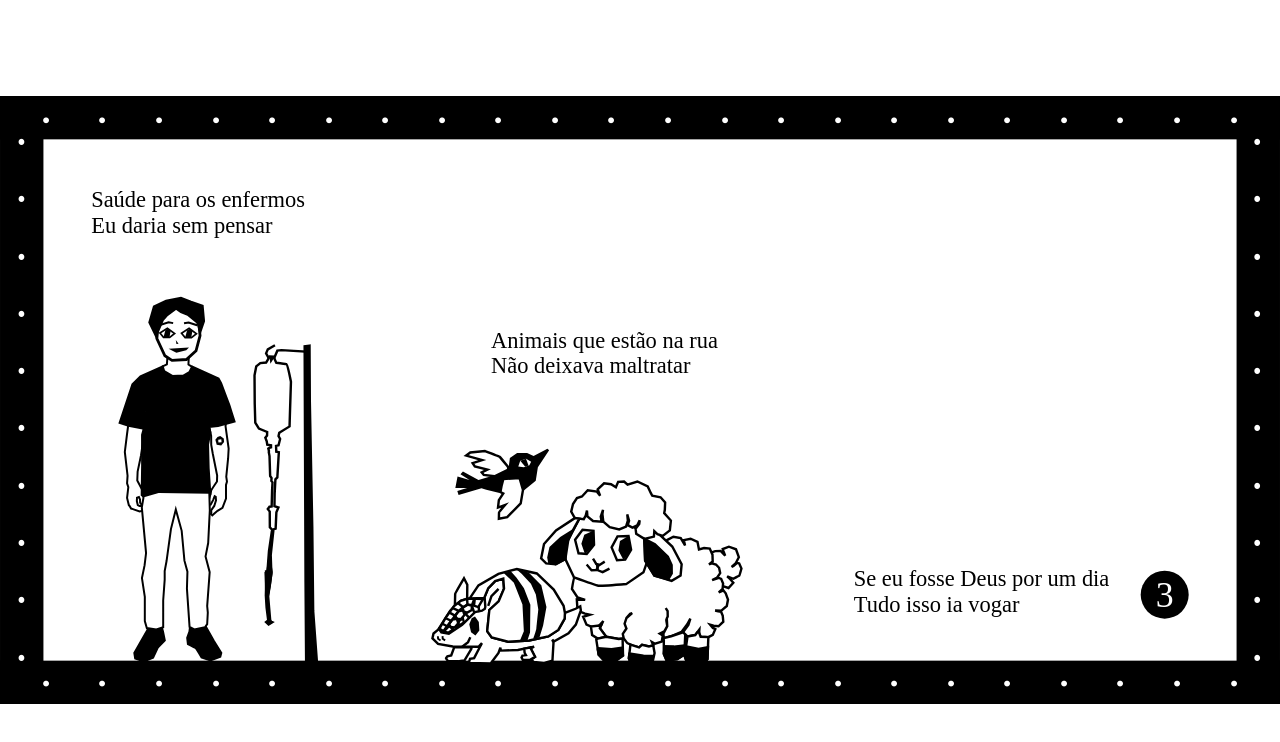
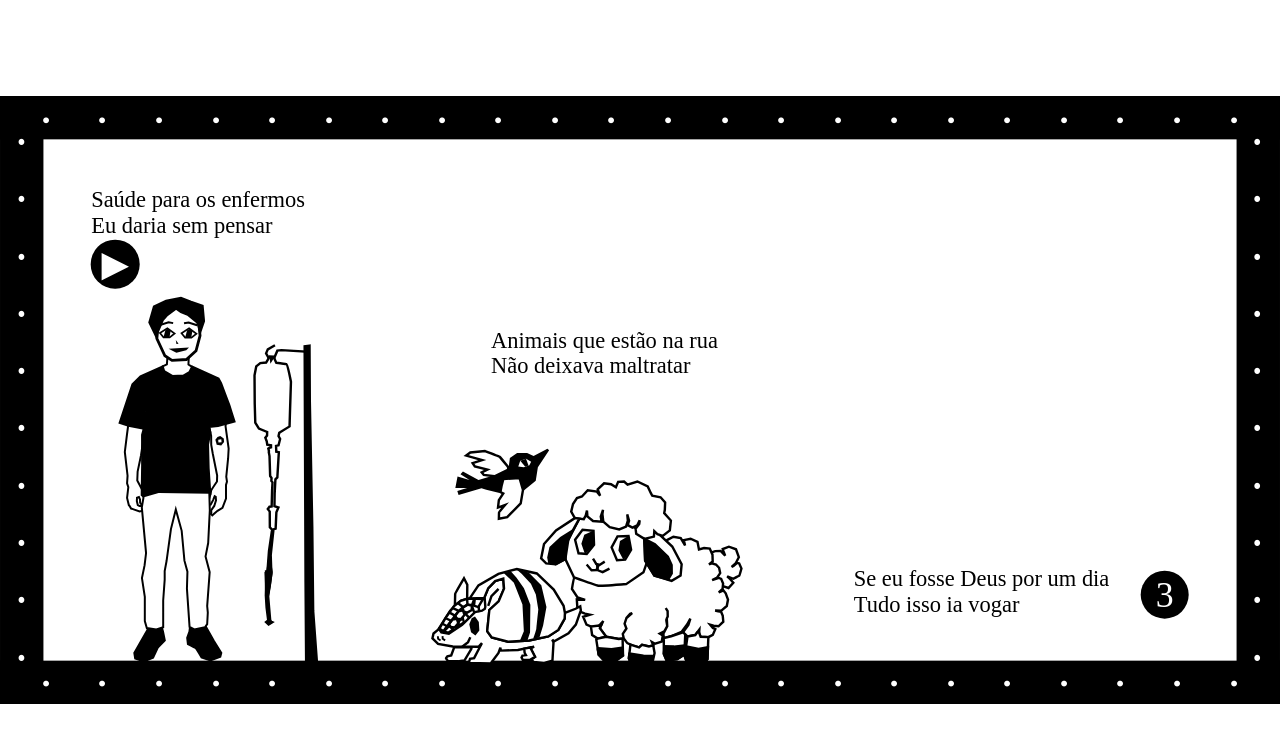
Before and after one commit to yasminalmeidaa/se-eu-fosse-deus-por-um-dia-web-arte, a plain HTML site: page pages/tela4.html in a window 1280 px wide. Drawn offline with Linux system fonts and the light colour scheme.

Commit message:
botao de som tela 4

```diff
--- a/pages/estilotela4.css
+++ b/pages/estilotela4.css
@@ -87,3 +87,46 @@ body {
 
     transform: translate(-50%, -50%);
 }
+
+.botaoAudio {
+    background-color: black;
+    color: white;
+    border: none;
+    border-radius: 50%;
+    display: flex;
+    justify-content: center;
+    align-items: center;
+    /* width: 50px;
+    height: 50px; */
+    width: clamp(24px, 3.8%, 50px);
+    height: auto;
+    aspect-ratio: 1 / 1;
+    font-family: "Amiri";
+    /* font-size: 40px; */
+    font-size: clamp(16px, 2.8vw, 40px);
+    text-align: center;
+    text-decoration: none;
+    cursor: pointer;
+    position:absolute;
+    /* top:50%;
+    left:50%; */
+    top: 33%;
+    left: 9%;
+    /* -webkit-transform:translate3d(-50%, -50%, 0);
+    -moz-transform:translate3d(-50%, -50%, 0);
+    transform:translate3d(1190%, 410%, 0); */
+    transform: translate(-50%, -50%);
+}
+
+.botaoAudio::before {
+    content: "";
+    position: absolute;
+
+    width: max(44px, 100%);
+    height: max(44px, 100%);
+
+    top: 50%;
+    left: 50%;
+
+    transform: translate(-50%, -50%);
+}
--- a/pages/tela4.html
+++ b/pages/tela4.html
@@ -20,12 +20,21 @@
   </div>
 
 <audio id="meuAudio" src="../assets/audioestrofe5.mp3"></audio>
+<button id="botaoAudio" class="botaoAudio" onclick="alternarSom()">▶︎</button>
 
 <script>
-  window.addEventListener('click', function() {
-    let audio = document.getElementById('meuAudio');
-    audio.play();
-  }, { once: true });
+  const audio = document.getElementById("meuAudio");
+  const botao = document.getElementById("botaoAudio");
+
+  function alternarSom() {
+    if (audio.paused) {
+      audio.play();
+      botao.textContent = "⏸︎";
+    } else {
+      audio.pause();
+      botao.textContent = "▶︎";
+    }
+  }
 </script>
 
 </body>
```
